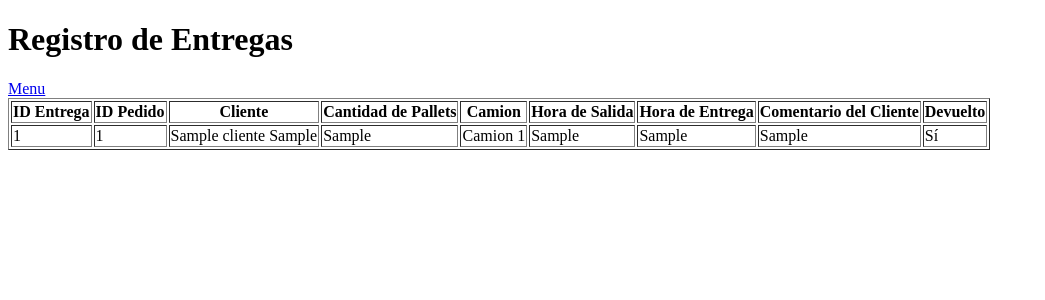
After one commit to Nicr0ck/Tengononisistemas, a PHP site: page /registro_entregas.php in a window 1280 px wide. The commit adds this page. Shown: the top 300 px of the page, without its empty margins (0-1045 px from the left). Run offline with PHP 8.4, Linux system fonts and the light colour scheme; tables that the repository leaves empty or names only in its code hold one stand-in row (values such as "Sample post").

Commit message:
RAWR
Agregado un registro de entrega
y botones para 3 formularios que seran agregados proximamente

```diff
--- a/Galletitas/WEB/forms/AsignarCamion.php
+++ b/Galletitas/WEB/forms/AsignarCamion.php
@@ -33,6 +33,7 @@ include"../config/config.php";
                         }
                         ?>
                     </select>
+                    <a href="ingreso_camionero.php">Agregar Conductor</a>
                     </td>
                     </tr><tr>
                     <td>
@@ -48,6 +49,7 @@ include"../config/config.php";
                         }
                         ?>
                     </select>
+                    <a href="ingreso_camion.php">Agregar Camion</a>
                     </td>
                 </tr>
                 <tr>
--- a/Galletitas/WEB/index.html
+++ b/Galletitas/WEB/index.html
@@ -18,5 +18,7 @@
     <a href="registro_roturas.php">Registro de Roturas</a>
     <div></div>
     <a href="registro_camiones.php">Registro de Camiones</a>
+    <div></div>
+    <a href="registro_entregas.php">Registro de Entregas</a>
 </body>
 </html>
--- /dev/null
+++ b/Galletitas/WEB/registro_entregas.php
@@ -0,0 +1,78 @@
+<!DOCTYPE html>
+<html lang="en">
+<head>
+    <meta charset="UTF-8">
+    <meta name="viewport" content="width=device-width, initial-scale=1.0">
+    <title>Registro de Entregas - Gallesistema</title>
+</head>
+<body>
+    <h1>Registro de Entregas</h1>
+    <a href="index.html">Menu</a>
+    <?php
+require_once "config/config.php";
+
+$sql = "
+    SELECT
+        e.ID as ID_Entrega,
+        p.ID as ID_Pedido,
+        c.Nombre,
+        c.Apellido,
+        p.Cantidad_Pallets,
+        CONCAT('Camion ', e.ID_Camion) as Camion,
+        e.Hora_Salida,
+        e.Hora_Entrega,
+        e.Comentarios_Cliente,
+        e.Devolucion
+    FROM Entregas e
+    INNER JOIN Pedidos p ON e.ID_Pedido = p.ID
+    INNER JOIN Clientes c ON p.ID_Cliente = c.ID
+    INNER JOIN Camiones cam ON e.ID_Camion = cam.ID
+";
+
+$result = $conn->query($sql);
+
+if ($result->num_rows > 0) {
+    echo "<table border='1'>
+            <tr>
+                <th>ID Entrega</th>
+                <th>ID Pedido</th>
+                <th>Cliente</th>
+                <th>Cantidad de Pallets</th>
+                <th>Camion</th>
+                <th>Hora de Salida</th>
+                <th>Hora de Entrega</th>
+                <th>Comentario del Cliente</th>
+                <th>Devuelto</th>
+            </tr>";
+    while($row = $result->fetch_assoc()) {
+        $hora_entrega = empty($row['Hora_Entrega']) ? "En camino" : $row['Hora_Entrega'];
+
+        if (empty($row['Comentarios_Cliente']) && !empty($row['Hora_Entrega'])) {
+            $comentario_cliente = "<a href='forms/Comentario_Cliente.php?id={$row['ID_Entrega']}'>Agregar Comentario</a>";
+        } else {
+            $comentario_cliente = $row['Comentarios_Cliente'];
+        }
+
+        echo "<tr>
+                <td>{$row['ID_Entrega']}</td>
+                <td>{$row['ID_Pedido']}</td>
+                <td>{$row['Nombre']} {$row['Apellido']}</td>
+                <td>{$row['Cantidad_Pallets']}</td>
+                <td>{$row['Camion']}</td>
+                <td>{$row['Hora_Salida']}</td>
+                <td>{$hora_entrega}</td>
+                <td>{$comentario_cliente}</td>
+                <td>" . ($row['Devolucion'] ? 'Sí' : 'No') . "</td>
+            </tr>";
+    }
+    echo "</table>";
+} else {
+    echo "No se encontraron entregas.";
+}
+
+$conn->close();
+?>
+
+
+</body>
+</html>
```
